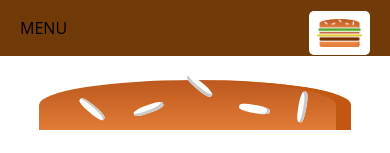
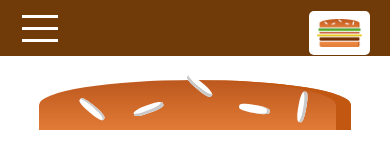
Before and after one commit to inquityy1/React, a React (Create React App) app in the folder 2. Burger app/burger-app/: page / in a window 390 px wide. Shown: the top 153 px of the page. Built offline with nearby package versions, Linux system fonts and the light colour scheme.

Commit message:
Adding a Hamburger Icon

```diff
--- /dev/null
+++ b/2. Burger app/burger-app/src/components/Navigation/SideDrawer/DrawerToggle/DrawerToggle.css
@@ -0,0 +1,23 @@
+.DrawerToggle {
+  width: 40px;
+  height: 100%;
+  display: flex;
+  flex-flow: column;
+  justify-content: space-around;
+  align-items: center;
+  padding: 10px 0;
+  box-sizing: border-box;
+  cursor: pointer;
+}
+
+.DrawerToggle div {
+  width: 90%;
+  height: 3px;
+  background-color: white;
+}
+
+@media (min-width: 500px) {
+  .DrawerToggle {
+    display: none;
+  }
+}
--- a/2. Burger app/burger-app/src/components/Navigation/SideDrawer/DrawerToggle/DrawerToggle.js
+++ b/2. Burger app/burger-app/src/components/Navigation/SideDrawer/DrawerToggle/DrawerToggle.js
@@ -1,5 +1,13 @@
 import React from "react";
 
-const drawerToggle = (props) => <div onClick={props.clicked}>MENU</div>;
+import classes from "./DrawerToggle.css";
+
+const drawerToggle = (props) => (
+  <div className={"DrawerToggle"} onClick={props.clicked}>
+    <div></div>
+    <div></div>
+    <div></div>
+  </div>
+);
 
 export default drawerToggle;
```
